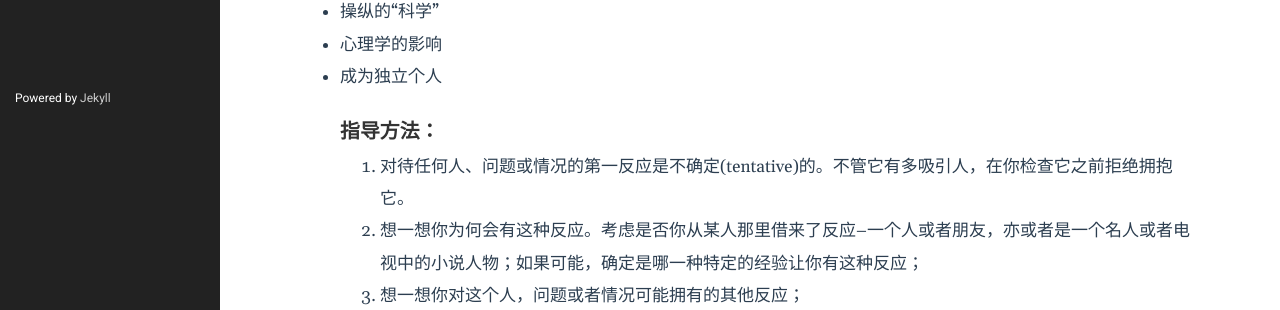
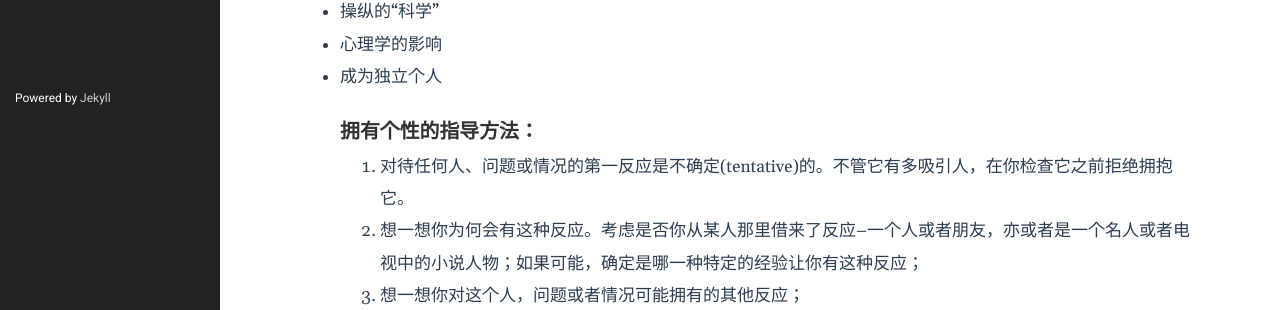
Before and after one commit to yejinp/yejinp.github.io, a Jekyll site: the page built from _posts/2025-01-08-读《Beyond Feelings_ A Guide to Critical Thinking》有感.markdown, in a window 1280 px wide. Shown: the part 607-917 px from the top of the page. Built offline with Jekyll 4.4.1, drawn with Linux system fonts in a browser that asks for light colours.

Commit message:
add _posts/2025-01-08-读《Beyond\ Feelings_\ A\ Guide\ to\ Critical\ Thinking》有感.markdown

```diff
--- a/_posts/2025-01-08-读《Beyond Feelings_ A Guide to Critical Thinking》有感.markdown
+++ b/_posts/2025-01-08-读《Beyond Feelings_ A Guide to Critical Thinking》有感.markdown
@@ -18,7 +18,7 @@ category: 读书笔记
 - 操纵的“科学”
 - 心理学的影响
 - 成为独立个人
-### 指导方法：
+### 拥有个性的指导方法：
  1. 对待任何人、问题或情况的第一反应是不确定(tentative)的。不管它有多吸引人，在你检查它之前拒绝拥抱它。
  2. 想一想你为何会有这种反应。考虑是否你从某人那里借来了反应--一个人或者朋友，亦或者是一个名人或者电视中的小说人物；如果可能，确定是哪一种特定的经验让你有这种反应；
  3. 想一想你对这个人，问题或者情况可能拥有的其他反应；
```
